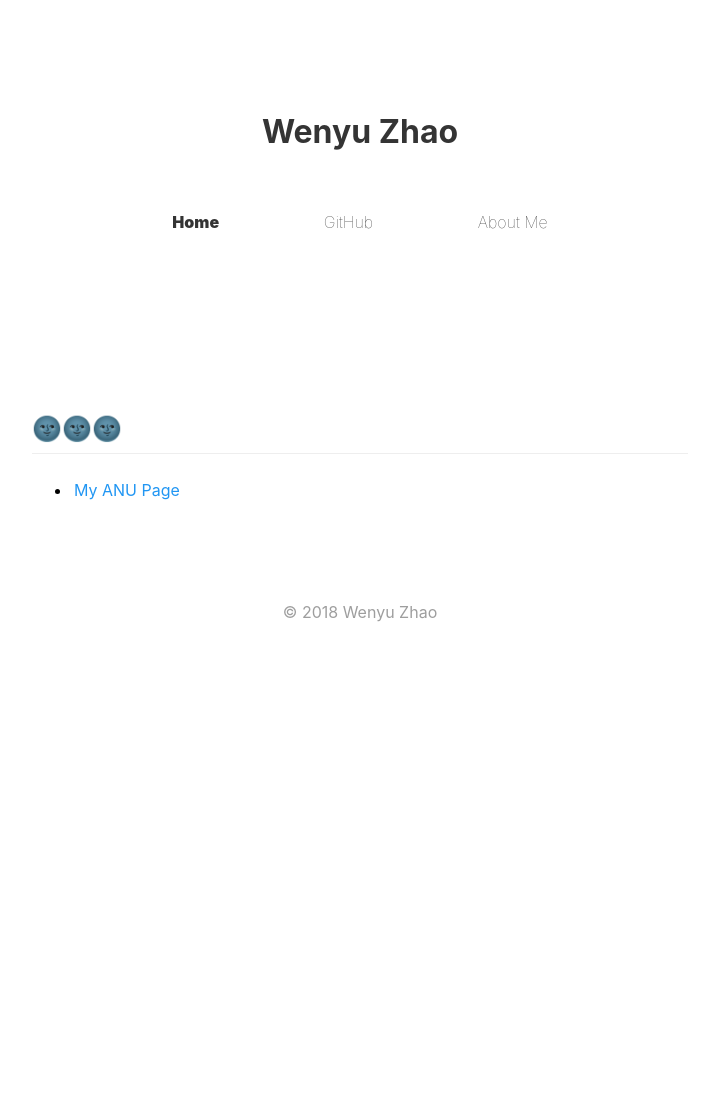
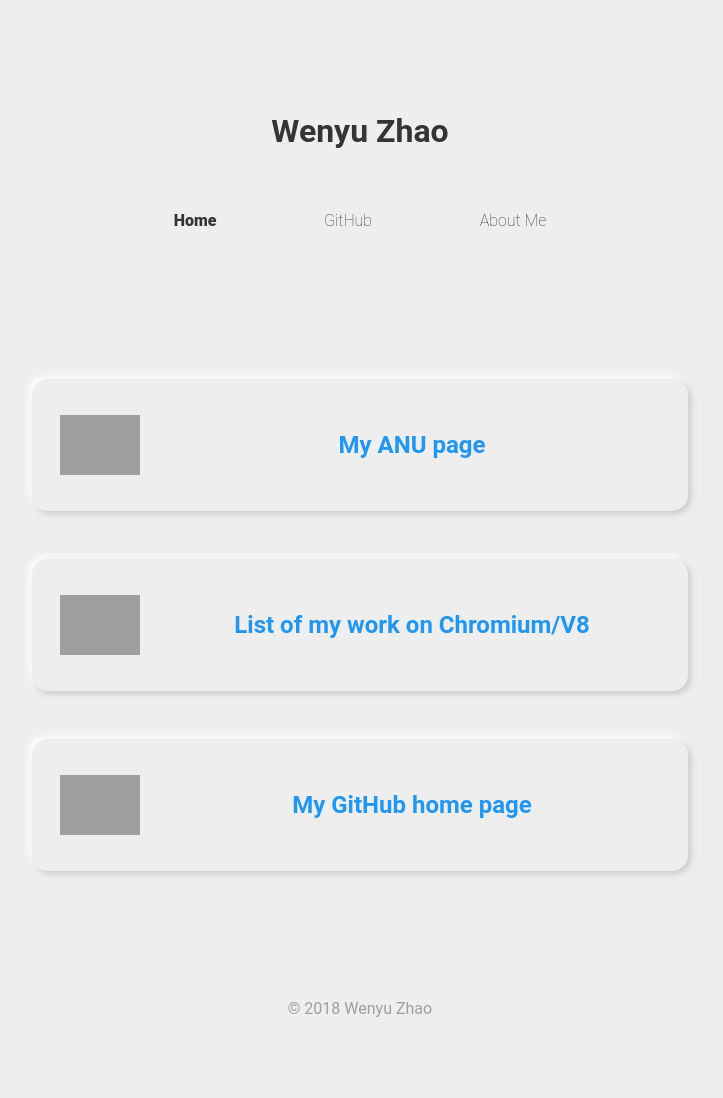
Before and after one commit to wenyuzhao/wenyuzhao.github.io, a Jekyll site: the page built from index.md, in a window 1280 px wide. Shown: the whole page, without its empty margins (280-1003 px from the left). Built offline with Jekyll 4.4.1, drawn with Linux system fonts in a browser that asks for light colours; our own code applies the rules of GitHub Pages for plain Markdown files; before the commit the page ends 900 px from its top, so only the background shows below that; grey boxes are pictures that could not be loaded.

Commit message:
Update home page theme

```diff
--- /dev/null
+++ b/_includes/project-card.html
@@ -0,0 +1,7 @@
+
+<div style="height: 100px; display: flex; flex-direction: row; align-items: center; margin: 3em 0; cursor: pointer; outline: none;" onclick="setTimeout(() => window.open('{{ include.link }}'), 0)" class="neu-card neu-card-clickable">
+    <a href="{{ include.link }}" style="display: flex; align-items: center; justify-content: center;">
+        <img style="width: 80px; height: 80px; padding: 0 10px; object-fit: contain;" src="{{ include.image }}">
+    </a>
+    <h1 style="flex: 1; text-align: center;"><a href="{{ include.link }}" style="color: #2196f3;">{{ include.title }}</a></h1>
+</div>
--- a/index.md
+++ b/index.md
@@ -5,6 +5,21 @@ description: Home page of my personal website
 keywords: Wenyu,Zhao,Wenyu Zhao,ANU,Computer Science
 ---
 
-## 🌚🌚🌚
 
-* [My ANU Page](https://cs.anu.edu.au/people/wenyu-zhao)
+{% include project-card.html
+    image="https://eforms.anu.edu.au/ChatBot_StudentCentralBot/ANU_Crest_Gold_%20Crest_Gold.png"
+    title="My ANU page"
+    link="https://cs.anu.edu.au/people/wenyu-zhao"
+%}
+
+{% include project-card.html
+    image="https://v8.dev/_img/v8.svg"
+    title="List of my work on Chromium/V8"
+    link="https://chromium-review.googlesource.com/q/owner:%22Wenyu+Zhao%22"
+%}
+
+{% include project-card.html
+    image="https://github.githubassets.com/images/modules/logos_page/Octocat.png"
+    title="My GitHub home page"
+    link="https://github.com/wenyuzhao"
+%}
--- a/styles/default.css
+++ b/styles/default.css
@@ -6,10 +6,11 @@ body {
     display: flex;
     flex-direction: column;
     align-items: center;
+    background: #eeeeee;
 }
 
 * {
-    font-family: -apple-system, BlinkMacSystemFont, "Segoe UI", Helvetica, Arial, sans-serif, "Apple Color Emoji", "Segoe UI Emoji", "Segoe UI Symbol";/*-apple-system, "Helvetica Neue", Helvetica, "Nimbus Sans L", Arial, "Liberation Sans", "PingFang SC", "Hiragino Sans GB", "Source Han Sans CN", "Source Han Sans SC", "Microsoft YaHei", "Wenquanyi Micro Hei", "WenQuanYi Zen Hei", "ST Heiti", SimHei, "WenQuanYi Zen Hei Sharp", sans-serif;*/
+    font-family: 'Roboto', -apple-system, BlinkMacSystemFont, 'Segoe UI', 'Oxygen', 'Ubuntu', 'Cantarell', 'Fira Sans', 'Droid Sans', 'Helvetica Neue', sans-serif;
     /*font-weight: 100;*/
 }
 
@@ -27,7 +28,7 @@ a:visited {
 }
 
 a:hover {
-    background: #F5F5F5;
+    background: #cccccc;
 }
 
 h1, h2, h3, h4, h5, h6, h1 *, h2 *, h3 *, h4 *, h5 *, h6 * {
@@ -77,7 +78,7 @@ header nav a:visited {
 }
 
 header nav a:hover {
-    background: #F5F5F5;
+    background: #cccccc;
 }
 
 /* article */
@@ -126,3 +127,39 @@ footer {
     margin: 5rem 0 5rem 0;
     color: #9e9e9e;
 }
+
+/* THEME */
+
+.neu-card {
+    position: relative;
+    overflow: hidden;
+    background: #eeeeee;
+    transition: all 200ms ease-in-out;
+    box-shadow: 3px 3px 6px #cacaca, -3px -3px 6px #ffffff;
+    border-radius: 16px;
+    padding: 16px;
+}
+
+.neu-card-clickable {
+    cursor: pointer;
+}
+
+.neu-card-clickable:active {
+  box-shadow: inset -2px -2px 5px #ffffff, inset 2px 2px 5px #cacaca !important;
+}
+
+/* a.neu-link {
+    all: unset;
+    color: #2196f3;
+    text-decoration: none;
+    transition: all 0.5s;
+    border-radius: 4px;
+    padding: 2px 2px 2px 2px;
+}
+a:visited {
+    color: #2196f3;
+}
+
+a:hover {
+    background: #F5F5F5;
+} */
```
